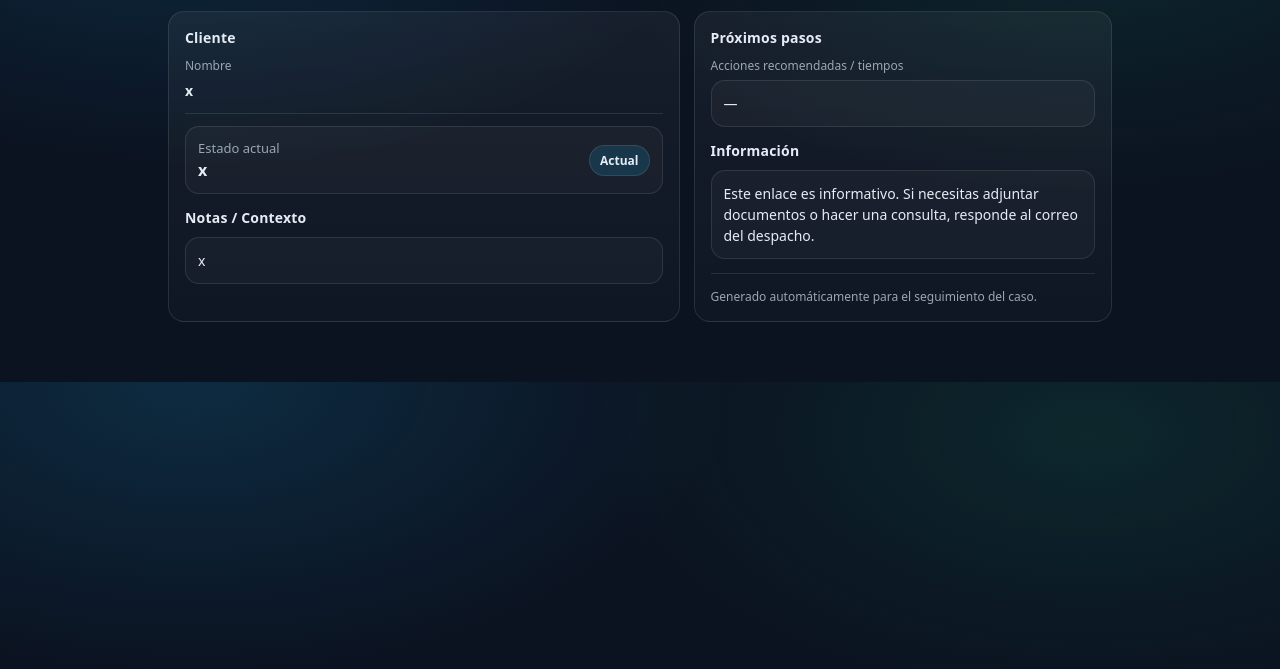
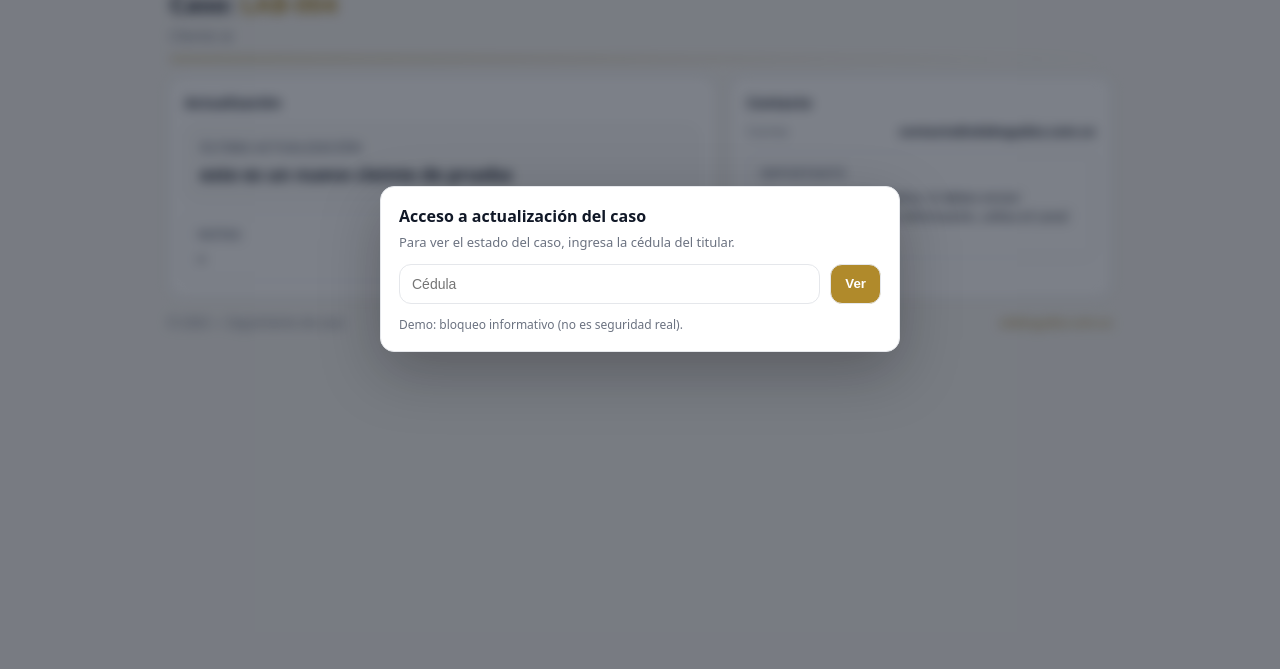
Before and after one commit to asistatec/sda-demo-casos, a plain HTML site: page LAB-004/index.html in a window 1280 px wide. Shown: the part 131-800 px from the top of the page. Drawn offline with Linux system fonts and the light colour scheme.

Commit message:
Update LAB-004 2026-01-21 20:40:16

```diff
--- a/LAB-004/index.html
+++ b/LAB-004/index.html
@@ -1,148 +1,324 @@
 <!doctype html>
 <html lang="es">
 <head>
-  <meta charset="utf-8"/>
-  <meta name="viewport" content="width=device-width, initial-scale=1"/>
-  <title>LAB-004 · Estado del caso</title>
+  <meta charset="utf-8" />
+  <meta name="viewport" content="width=device-width, initial-scale=1" />
+  <title>Estado del caso | SDA</title>
   <style>
     :root{
-      --bg:#0B1220;
-      --card:#0F1A2F;
-      --card2:#0C1629;
-      --text:#E6ECF5;
-      --muted:#9AA6B2;
-      --line:rgba(255,255,255,.10);
-      --accent:#1ABEFF;
-      --ok:#22C55E;
-      --warn:#F59E0B;
-      --bad:#EF4444;
-      --radius:16px;
+      --bg: #F6F5F2;
+      --surface: #FFFFFF;
+      --text: #111827;
+      --muted: #6B7280;
+      --border: #E5E7EB;
+      --gold: #B08A2B;
+      --radius: 14px;
+      --font: ui-sans-serif, system-ui, -apple-system, Segoe UI, Roboto, Arial, "Noto Sans", "Helvetica Neue", sans-serif;
     }
-    *{box-sizing:border-box}
+    *{ box-sizing:border-box; }
     body{
       margin:0;
-      font-family: ui-sans-serif, system-ui, -apple-system, Segoe UI, Roboto, Arial, sans-serif;
-      background: radial-gradient(900px 500px at 15% 0%, rgba(26,190,255,.15), transparent 60%),
-                  radial-gradient(900px 500px at 85% 10%, rgba(26,190,138,.12), transparent 55%),
-                  var(--bg);
-      color:var(--text);
+      font-family: var(--font);
+      background: var(--bg);
+      color: var(--text);
     }
-    .wrap{max-width:980px;margin:0 auto;padding:28px 18px 60px;}
-    .topbar{
-      display:flex;align-items:center;justify-content:space-between;gap:12px;
-      padding:14px 16px;border:1px solid var(--line);border-radius:var(--radius);
-      background:linear-gradient(180deg, rgba(255,255,255,.06), rgba(255,255,255,.02));
-      backdrop-filter: blur(8px);
+    .wrap{
+      max-width: 980px;
+      margin: 0 auto;
+      padding: 28px 18px 46px;
     }
-    .brand{display:flex;align-items:center;gap:10px;}
-    .dot{width:10px;height:10px;border-radius:999px;background:var(--accent);box-shadow:0 0 0 6px rgba(26,190,255,.12);}
-    .brand h1{font-size:14px;margin:0;font-weight:700;letter-spacing:.3px}
-    .brand p{margin:2px 0 0;font-size:12px;color:var(--muted)}
-    .meta{display:flex;flex-direction:column;align-items:flex-end;gap:4px}
-    .pill{
-      display:inline-flex;align-items:center;gap:8px;
-      padding:7px 10px;border-radius:999px;border:1px solid var(--line);
-      background:rgba(255,255,255,.04);font-size:12px;color:var(--muted)
+
+    /* Header */
+    .top{
+      display:flex;
+      align-items:center;
+      justify-content:space-between;
+      gap: 16px;
+      flex-wrap: wrap;
+      padding: 14px 16px;
+      background: var(--surface);
+      border: 1px solid var(--border);
+      border-radius: var(--radius);
     }
-    .pill b{color:var(--text);font-weight:700}
-    .grid{display:grid;grid-template-columns:1.1fr .9fr;gap:14px;margin-top:14px}
-    @media(max-width:820px){.grid{grid-template-columns:1fr}}
+    .brand{ display:flex; align-items:center; gap:14px; min-width:0; }
+    .brand img{ height:34px; width:auto; display:block; }
+    .meta .title{ margin:0; font-weight:700; font-size:15px; }
+    .meta .sub{ margin:3px 0 0; font-size:12px; color: var(--muted); }
+
+    .badge{
+      display:inline-flex; align-items:center; gap:8px;
+      padding: 8px 12px;
+      border-radius: 999px;
+      border: 1px solid var(--border);
+      background: #FAFAF9;
+      font-size: 12px;
+      color: var(--text);
+      white-space: nowrap;
+    }
+    .dot{
+      width: 8px; height: 8px; border-radius: 99px;
+      background: var(--gold);
+    }
+
+    /* Title */
+    .hero{
+      margin-top: 18px;
+      padding: 2px 2px 0;
+    }
+    .hero h1{
+      margin: 0 0 6px;
+      font-size: 24px;
+      letter-spacing: .2px;
+    }
+    .hero p{
+      margin: 0;
+      color: var(--muted);
+      font-size: 14px;
+      line-height: 1.4;
+    }
+    .line{
+      margin-top: 12px;
+      height: 2px;
+      width: 100%;
+      background: linear-gradient(90deg, var(--gold), rgba(176,138,43,0));
+      border-radius: 99px;
+    }
+
+    /* Layout */
+    .grid{
+      margin-top: 16px;
+      display:grid;
+      grid-template-columns: 1.2fr .8fr;
+      gap: 14px;
+    }
+    @media (max-width: 880px){
+      .grid{ grid-template-columns: 1fr; }
+    }
+
     .card{
-      border:1px solid var(--line);border-radius:var(--radius);
-      background:linear-gradient(180deg, rgba(255,255,255,.05), rgba(255,255,255,.02));
-      padding:16px;
+      background: var(--surface);
+      border: 1px solid var(--border);
+      border-radius: var(--radius);
+      padding: 16px;
     }
-    .card h2{margin:0 0 10px;font-size:14px;letter-spacing:.2px}
-    .label{font-size:12px;color:var(--muted);margin-bottom:6px}
-    .value{font-size:14px;line-height:1.5}
-    .status{
-      display:flex;align-items:center;justify-content:space-between;gap:12px;
-      padding:12px 12px;border-radius:14px;border:1px solid var(--line);
-      background:rgba(255,255,255,.03);
+
+    .card h2{
+      margin: 0 0 10px;
+      font-size: 14px;
+      letter-spacing: .2px;
     }
-    .status-left{display:flex;flex-direction:column;gap:2px}
-    .status-name{font-size:13px;color:var(--muted)}
-    .status-value{font-size:16px;font-weight:800}
-    .badge{
-      font-size:12px;font-weight:700;
-      padding:6px 10px;border-radius:999px;border:1px solid var(--line);
-      background:rgba(26,190,255,.14);color:var(--text)
+
+    .kv{
+      display:grid;
+      grid-template-columns: 140px 1fr;
+      gap: 10px 12px;
+      font-size: 13px;
+      align-items:start;
     }
-    .section{margin-top:14px}
-    .box{
-      border:1px solid var(--line);border-radius:14px;
-      padding:12px;background:rgba(255,255,255,.03)
+    .k{ color: var(--muted); }
+    .v{ font-weight: 600; color: var(--text); }
+
+    /* Big update */
+    .bigUpdate{
+      margin-top: 12px;
+      padding: 14px;
+      border-radius: 12px;
+      border: 1px solid var(--border);
+      background: #FBFBFA;
     }
+    .bigUpdate .label{
+      font-size: 12px;
+      color: var(--muted);
+      margin: 0 0 6px;
+      font-weight: 600;
+      text-transform: uppercase;
+      letter-spacing: .06em;
+    }
+    .bigUpdate .text{
+      font-size: 18px;
+      line-height: 1.35;
+      margin: 0;
+      font-weight: 700;
+      color: var(--text);
+    }
+
+    .note{
+      margin-top: 12px;
+      padding: 12px;
+      border-radius: 12px;
+      border: 1px solid var(--border);
+      background: #FFFFFF;
+      color: var(--text);
+      font-size: 13px;
+      line-height: 1.45;
+    }
+    .note .label{
+      display:block;
+      color: var(--muted);
+      font-weight: 600;
+      font-size: 12px;
+      margin-bottom: 6px;
+      text-transform: uppercase;
+      letter-spacing: .06em;
+    }
+
     .footer{
-      margin-top:14px;font-size:12px;color:var(--muted);
-      border-top:1px solid var(--line);padding-top:14px
+      margin-top: 16px;
+      color: var(--muted);
+      font-size: 12px;
+      display:flex;
+      justify-content:space-between;
+      gap: 10px;
+      flex-wrap: wrap;
     }
-    a{color:var(--accent);text-decoration:none}
-    a:hover{text-decoration:underline}
-    .divider{height:1px;background:var(--line);margin:12px 0}
+    .footer a{ color: var(--gold); text-decoration: none; }
+    .footer a:hover{ text-decoration: underline; }
+
+    /* ====== Lock overlay (demo) ====== */
+    .locked #content { filter: blur(6px); pointer-events: none; user-select: none; }
+    #lockOverlay{
+      position: fixed; inset: 0; display:flex; align-items:center; justify-content:center;
+      background: rgba(17,24,39,.55); padding: 18px; z-index: 9999;
+    }
+    .lockCard{
+      width: min(520px, 100%);
+      background: #fff;
+      border: 1px solid #E5E7EB;
+      border-radius: 14px;
+      padding: 18px;
+      box-shadow: 0 20px 60px rgba(0,0,0,.25);
+    }
+    .lockCard h3{ margin:0 0 6px; font-size:16px; color:#111827; }
+    .lockCard p{ margin:0 0 12px; color:#6B7280; font-size:13px; line-height:1.45; }
+    .lockRow{ display:flex; gap:10px; margin-top: 10px; }
+    .lockRow input{
+      flex:1; padding: 11px 12px; border-radius: 12px; border: 1px solid #E5E7EB;
+      font-size: 14px; outline:none;
+    }
+    .lockRow button{
+      padding: 11px 14px; border-radius: 12px; border: 1px solid #E5E7EB;
+      background: #B08A2B; color:#fff; font-weight: 700; cursor:pointer;
+    }
+    .lockRow button:hover{ opacity:.92; }
+    .lockError{ margin-top:10px; color:#B91C1C; font-size:12px; display:none; }
+    .lockHint{ margin-top:12px; color:#6B7280; font-size:12px; }
   </style>
 </head>
-<body>
+
+<body class="locked">
+  <div id="lockOverlay"></div>
+
+  <div id="content">
     <div class="wrap">
-    <div class="topbar">
+
+      <div class="top">
         <div class="brand">
-        <div class="dot"></div>
-        <div>
-          <h1>Actualización de Caso</h1>
-          <p>Resumen de estado y próximos pasos</p>
+          <img src="https://sdabogados.com.co/wp-content/uploads/2020/09/logo-sd-abogados-laborales-342x66.webp" alt="SDA" />
+          <div class="meta">
+            <p class="title">Actualización de caso (solo lectura)</p>
+            <p class="sub">Resumen informativo del estado del proceso</p>
           </div>
         </div>
-      <div class="meta">
-        <div class="pill">Caso: <b>LAB-004</b></div>
-        <div class="pill">Última actualización: <b>este es un nuevo cleinte de prueba </b></div>
+
+        <div class="badge"><span class="dot"></span> Estado: <b>x</b></div>
       </div>
+
+      <div class="hero">
+        <h1>Caso: <span style="color:var(--gold)">LAB-004</span></h1>
+        <p>Cliente: <b>x</b></p>
+        <div class="line"></div>
       </div>
 
       <div class="grid">
         <div class="card">
-        <h2>Cliente</h2>
-        <div class="label">Nombre</div>
-        <div class="value"><b>x</b></div>
+          <h2>Actualización</h2>
 
-        <div class="divider"></div>
-
-        <div class="status">
-          <div class="status-left">
-            <div class="status-name">Estado actual</div>
-            <div class="status-value">x</div>
-          </div>
-          <div class="badge">Actual</div>
+          <div class="bigUpdate">
+            <p class="label">Última actualización</p>
+            <p class="text">este es un nuevo cleinte de prueba </p>
           </div>
 
-        <div class="section">
-          <h2>Notas / Contexto</h2>
-          <div class="box">
-            <div class="value">x</div>
-          </div>
+          <div class="note">
+            <span class="label">Notas</span>
+            x
           </div>
         </div>
 
         <div class="card">
-        <h2>Próximos pasos</h2>
-        <div class="label">Acciones recomendadas / tiempos</div>
-        <div class="box">
-          <div class="value">—</div>
+          <h2>Contacto</h2>
+          <div class="kv">
+            <div class="k">Correo</div>
+            <div class="v">contacto@sdabogados.com.co</div>
           </div>
 
-        <div class="section">
-          <h2>Información</h2>
-          <div class="box">
-            <div class="value">
-              Este enlace es informativo. Si necesitas adjuntar documentos o hacer una consulta, responde al correo del despacho.
+          <div class="note" style="margin-top:12px">
+            <span class="label">Importante</span>
+            Esta página es informativa. Si debes enviar documentos o ampliar información, utiliza el canal oficial del despacho.
           </div>
         </div>
       </div>
 
       <div class="footer">
-          Generado automáticamente para el seguimiento del caso.
+        <div>© 2026 — Seguimiento de caso</div>
+        <div><a href="https://sdabogados.com.co/" target="_blank" rel="noopener">sdabogados.com.co</a></div>
+      </div>
+
     </div>
   </div>
+
+  <script>
+    (function(){
+      // Valores inyectados por n8n (demo)
+      const expected = "1111";
+      const caseId = "LAB-004";
+
+      const overlay = document.getElementById("lockOverlay");
+      const body = document.body;
+
+      // Si no hay cédula configurada, NO bloquea
+      if (!expected) {
+        body.classList.remove("locked");
+        overlay.style.display = "none";
+        return;
+      }
+
+      // Mantener desbloqueo en este navegador (solo demo)
+      const key = "sda_unlock_" + caseId;
+      if (localStorage.getItem(key) === "1") {
+        body.classList.remove("locked");
+        overlay.style.display = "none";
+        return;
+      }
+
+      overlay.innerHTML = `
+        <div class="lockCard">
+          <h3>Acceso a actualización del caso</h3>
+          <p>Para ver el estado del caso, ingresa la cédula del titular.</p>
+          <div class="lockRow">
+            <input id="idInput" type="password" inputmode="numeric" placeholder="Cédula" />
+            <button id="btnUnlock">Ver</button>
           </div>
+          <div id="lockErr" class="lockError">Cédula incorrecta. Intenta nuevamente.</div>
+          <div class="lockHint">Demo: bloqueo informativo (no es seguridad real).</div>
         </div>
+      `;
+
+      function unlock(){
+        const val = (document.getElementById("idInput").value || "").trim();
+        if (val === expected) {
+          localStorage.setItem(key, "1");
+          body.classList.remove("locked");
+          overlay.style.display = "none";
+        } else {
+          document.getElementById("lockErr").style.display = "block";
+        }
+      }
+
+      document.getElementById("btnUnlock").addEventListener("click", unlock);
+      document.getElementById("idInput").addEventListener("keydown", (e) => {
+        if (e.key === "Enter") unlock();
+      });
+    })();
+  </script>
 </body>
 </html>
```
Lines whose indentation alone changed are shown as unchanged.
